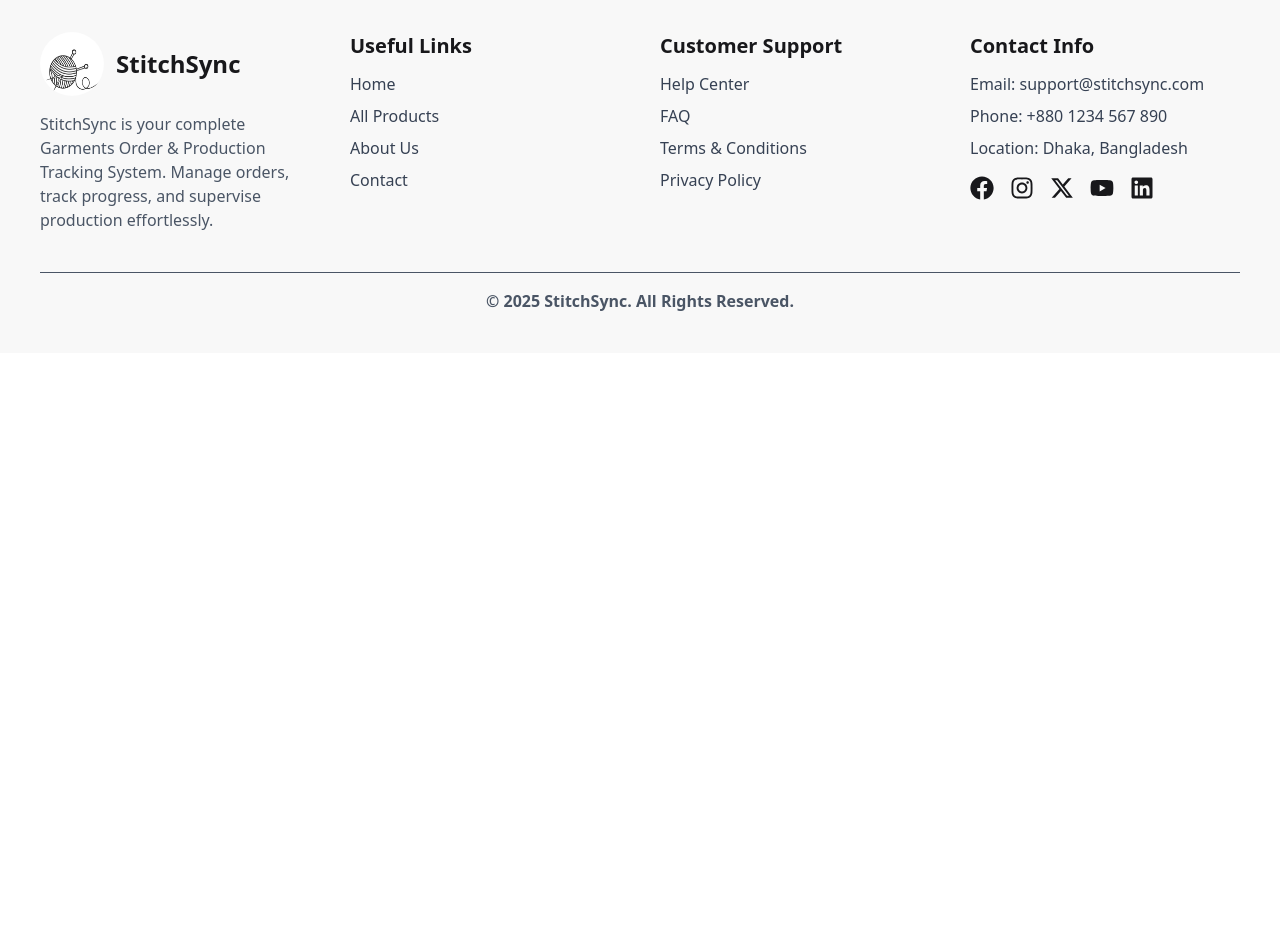
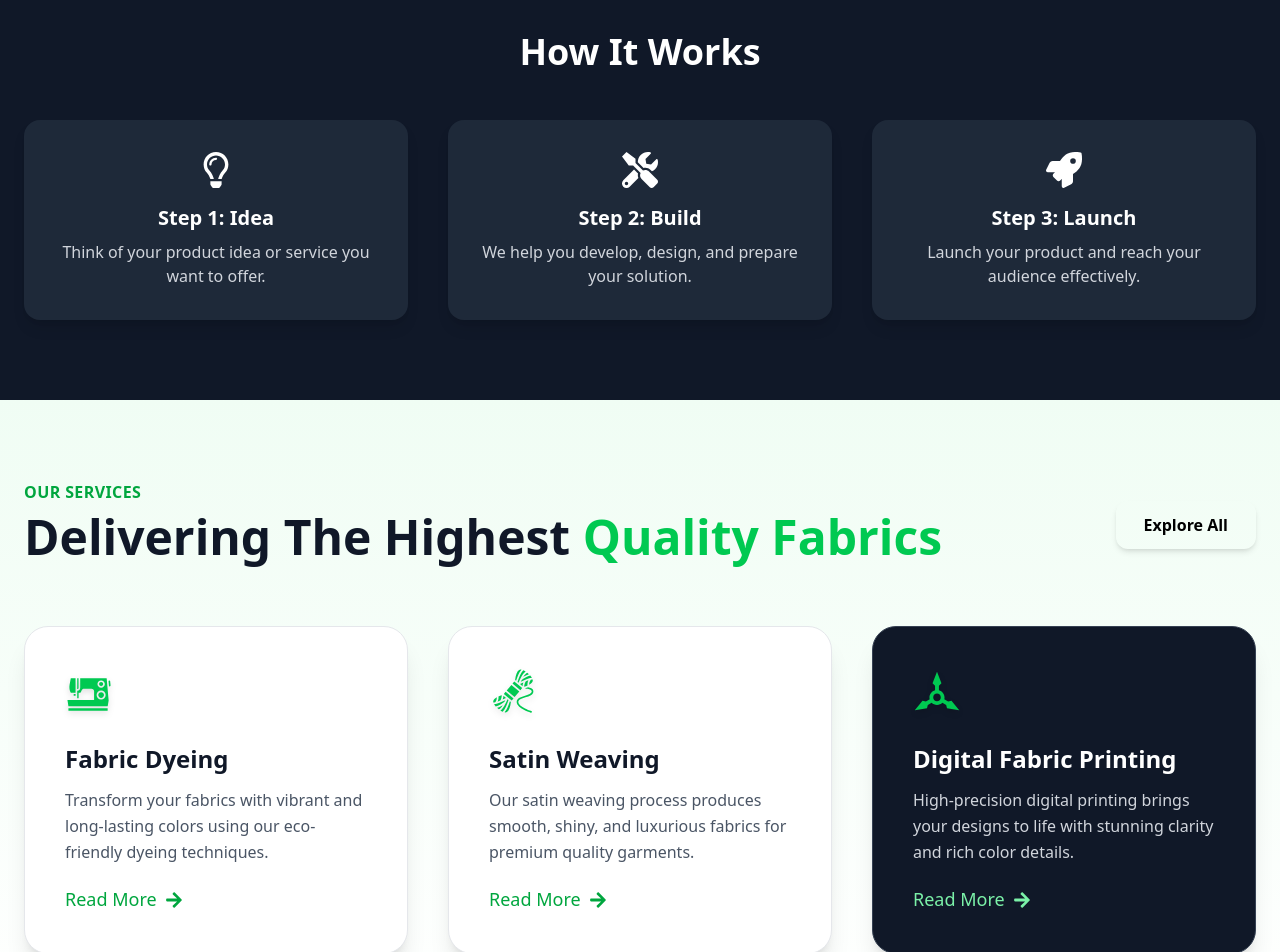
Before and after one commit to prachi23chowdhury/garments-order-production-tracker-system, a React (Vite) app: page / in a window 1280 px wide. Shown: the part 680-1632 px from the top of the page. Before the commit the page ends 1033 px from the top, so only its background shows below. Built offline with nearby package versions, Linux system fonts and the light colour scheme.

Commit message:
added my 2 section

```diff
--- a/src/component/Footer.jsx
+++ b/src/component/Footer.jsx
@@ -1,74 +1,69 @@
 import React from "react";
-import { FaFacebook, FaInstagram, FaLinkedin, FaYoutube } from "react-icons/fa";
-import logo from "../../public/assest/thread.jpg";
+import { FaFacebook, FaInstagram, FaLinkedin, FaYoutube} from "react-icons/fa"; // use FaTwitter instead of FaXTwitter
+import logo from "../../public/assest/thread.jpg"; // ensure path is correct
 import { FaXTwitter } from "react-icons/fa6";
 
 const Footer = () => {
   return (
-    <footer className="bg-base-200 text-base-content p-10 mt-10">
-
+    <footer className="bg-gray-900 text-base-content p-10 mt-10">
       <div className="container mx-auto grid grid-cols-1 md:grid-cols-4 gap-10">
-
         {/* LOGO + DESCRIPTION */}
         <div>
           <div className="flex items-center gap-3 mb-4">
             <img src={logo} alt="Logo" className="h-16 w-16 rounded-full" />
-            <h2 className="text-2xl font-bold">StitchSync</h2>
+            <h2 className="text-2xl font-bold text-white">StitchSync</h2>
           </div>
-          <p className="text-gray-600 leading-6">
-            StitchSync is your complete Garments Order & Production Tracking System.
-            Manage orders, track progress, and supervise production effortlessly.
+          <p className="text-white leading-6">
+            StitchSync is your complete Garments Order & Production Tracking System. Manage orders, track progress, and supervise production effortlessly.
           </p>
         </div>
 
         {/* USEFUL LINKS */}
         <div>
-          <h3 className="text-xl font-semibold mb-3">Useful Links</h3>
-          <ul className="space-y-2 text-gray-700">
-            <li><a className="hover:text-blue-500">Home</a></li>
-            <li><a className="hover:text-blue-500">All Products</a></li>
-            <li><a className="hover:text-blue-500">About Us</a></li>
-            <li><a className="hover:text-blue-500">Contact</a></li>
+          <h3 className="text-xl font-semibold mb-3 text-white">Useful Links</h3>
+          <ul className="space-y-2 text-white">
+            <li><a href="#" className="hover:text-blue-500">Home</a></li>
+            <li><a href="#" className="hover:text-blue-500">All Products</a></li>
+            <li><a href="#" className="hover:text-blue-500">About Us</a></li>
+            <li><a href="#" className="hover:text-blue-500">Contact</a></li>
           </ul>
         </div>
 
         {/* SUPPORT */}
         <div>
-          <h3 className="text-xl font-semibold mb-3">Customer Support</h3>
-          <ul className="space-y-2 text-gray-700">
-            <li><a className="hover:text-blue-500">Help Center</a></li>
-            <li><a className="hover:text-blue-500">FAQ</a></li>
-            <li><a className="hover:text-blue-500">Terms & Conditions</a></li>
-            <li><a className="hover:text-blue-500">Privacy Policy</a></li>
+          <h3 className="text-xl font-semibold mb-3 text-white">Customer Support</h3>
+          <ul className="space-y-2 text-white">
+            <li><a href="#" className="hover:text-blue-500">Help Center</a></li>
+            <li><a href="#" className="hover:text-blue-500">FAQ</a></li>
+            <li><a href="#" className="hover:text-blue-500">Terms & Conditions</a></li>
+            <li><a href="#" className="hover:text-blue-500">Privacy Policy</a></li>
           </ul>
         </div>
 
-        {/* CONTACT INFO + SOCIAL ICONS (MOVED HERE) */}
+        {/* CONTACT INFO + SOCIAL ICONS */}
         <div>
-          <h3 className="text-xl font-semibold mb-3">Contact Info</h3>
-          <ul className="space-y-2 text-gray-700 mb-4">
+          <h3 className="text-xl font-semibold mb-3 text-white">Contact Info</h3>
+          <ul className="space-y-2 text-white mb-4">
             <li>Email: support@stitchsync.com</li>
             <li>Phone: +880 1234 567 890</li>
             <li>Location: Dhaka, Bangladesh</li>
           </ul>
 
-          {/* SOCIAL ICONS MOVED HERE */}
-          <div className="flex gap-4 mt-3 text-2xl">
+          {/* SOCIAL ICONS */}
+          <div className="flex gap-4 mt-3 text-2xl text-white">
             <a href="https://www.facebook.com/" className="hover:text-blue-600 transition"><FaFacebook /></a>
             <a href="https://www.instagram.com/" className="hover:text-pink-600 transition"><FaInstagram /></a>
-            <a href="https://x.com/" className="hover:text-blue-500 transition"><FaXTwitter /></a>
+            <a href="https://twitter.com/" className="hover:text-blue-500 transition"><FaXTwitter /></a>
             <a href="https://www.youtube.com" className="hover:text-red-600 transition"><FaYoutube /></a>
             <a href="https://www.linkedin.com" className="hover:text-blue-700 transition"><FaLinkedin /></a>
           </div>
         </div>
-
       </div>
 
       {/* COPYRIGHT */}
       <div className="text-center mt-10 border-t pt-4 text-gray-600 font-black">
         © 2025 StitchSync. All Rights Reserved.
       </div>
-
     </footer>
   );
 };
--- /dev/null
+++ b/src/component/HowItWorks.jsx
@@ -0,0 +1,64 @@
+import React from 'react';
+import { FaRegLightbulb, FaTools, FaRocket } from 'react-icons/fa';
+import { motion } from 'framer-motion';
+
+export default function HowItWorks() {
+  const steps = [
+    {
+      icon: <FaRegLightbulb className="text-4xl text-white" />,
+      title: "Step 1: Idea",
+      description: "Think of your product idea or service you want to offer."
+    },
+    {
+      icon: <FaTools className="text-4xl text-white" />,
+      title: "Step 2: Build",
+      description: "We help you develop, design, and prepare your solution."
+    },
+    {
+      icon: <FaRocket className="text-4xl text-white" />,
+      title: "Step 3: Launch",
+      description: "Launch your product and reach your audience effectively."
+    },
+  ];
+
+  const containerVariants = {
+    hidden: {},
+    visible: {
+      transition: {
+        staggerChildren: 0.3
+      }
+    }
+  };
+
+  const itemVariants = {
+    hidden: { opacity: 0, y: 50 },
+    visible: { opacity: 1, y: 0, transition: { duration: 0.6, ease: "easeOut" } }
+  };
+
+  return (
+    <section className="py-20 bg-gray-900 text-white">
+      <div className="max-w-7xl mx-auto px-6 text-center">
+        <h2 className="text-3xl sm:text-4xl font-bold mb-12">How It Works</h2>
+        <motion.div
+          className="grid md:grid-cols-3 gap-10"
+          variants={containerVariants}
+          initial="hidden"
+          whileInView="visible"
+          viewport={{ once: true, amount: 0.3 }}
+        >
+          {steps.map((step, index) => (
+            <motion.div
+              key={index}
+              className="bg-gray-800 p-8 rounded-2xl shadow-lg hover:shadow-2xl transition duration-300"
+              variants={itemVariants}
+            >
+              <div className="flex justify-center mb-4">{step.icon}</div>
+              <h3 className="text-xl font-semibold mb-2">{step.title}</h3>
+              <p className="text-gray-300">{step.description}</p>
+            </motion.div>
+          ))}
+        </motion.div>
+      </div>
+    </section>
+  );
+}
--- /dev/null
+++ b/src/component/ServicesCenter.jsx
@@ -0,0 +1,91 @@
+import React from "react";
+import { FaArrowRight } from "react-icons/fa";
+import { GiSewingMachine, GiThreePointedShuriken, GiYarn } from "react-icons/gi";
+
+export default function ServicesCenter() {
+  const services = [
+    {
+      icon: <GiSewingMachine className="text-5xl text-green-500 mb-4 drop-shadow-md" />,
+      title: "Fabric Dyeing",
+      description:
+        "Transform your fabrics with vibrant and long-lasting colors using our eco-friendly dyeing techniques.",
+    },
+    {
+      icon: <GiYarn className="text-5xl text-green-500 mb-4 drop-shadow-md" />,
+      title: "Satin Weaving",
+      description:
+        "Our satin weaving process produces smooth, shiny, and luxurious fabrics for premium quality garments.",
+    },
+    {
+      icon: <GiThreePointedShuriken className="text-5xl text-green-500 mb-4 drop-shadow-md" />,
+      title: "Digital Fabric Printing",
+      description:
+        "High-precision digital printing brings your designs to life with stunning clarity and rich color details.",
+      dark: true,
+    },
+  ];
+
+  return (
+    <section className="py-20 bg-gradient-to-b from-green-50 to-white">
+      <div className="max-w-7xl mx-auto px-6 text-center md:text-left">
+
+        {/* Section Header */}
+        <div className="flex flex-col md:flex-row md:justify-between md:items-center mb-14">
+          <div>
+            <p className="text-green-600 font-semibold tracking-wide uppercase">Our Services</p>
+            <h2 className="text-4xl md:text-5xl font-bold text-gray-900 leading-snug">
+              Delivering The Highest <span className="text-green-500">Quality Fabrics</span>
+            </h2>
+          </div>
+
+          <button className="mt-6 md:mt-0 bg-green-600 shadow-md text-white px-7 py-3 rounded-xl font-semibold
+            hover:bg-green-700 active:scale-95 transition transform duration-500">
+            Explore All
+          </button>
+        </div>
+
+        {/* Services List */}
+        <div className="grid md:grid-cols-3 gap-10">
+          {services.map((service, index) => (
+            <div
+              key={index}
+              className={`p-10 rounded-3xl border-[1px] shadow-xl group cursor-pointer transition-all duration-700
+                ${
+                  service.dark
+                    ? "bg-gray-900 text-white border-gray-700 hover:bg-green-700"
+                    : "bg-white text-gray-900 border-gray-200 hover:bg-green-50"
+                }
+                hover:-translate-y-4 hover:shadow-2xl hover:scale-[1.04]
+              `}
+            >
+              <div className="flex justify-center md:justify-start mb-3 group-hover:scale-110 transition duration-500">
+                {service.icon}
+              </div>
+
+              <h3 className="text-2xl font-semibold mb-3">{service.title}</h3>
+
+              <p className={`leading-relaxed mb-5 ${
+                service.dark ? "text-gray-300" : "text-gray-600"
+              }`}>
+                {service.description}
+              </p>
+
+              <a
+                href="#"
+                className={`flex items-center gap-2 font-medium text-lg transition-all duration-500
+                  group-hover:translate-x-2 ${
+                  service.dark
+                    ? "text-green-300 hover:text-white"
+                    : "text-green-600 hover:text-green-800"
+                }`}
+              >
+                Read More <FaArrowRight className="mt-[2px]" />
+              </a>
+            </div>
+          ))}
+        </div>
+
+      </div>
+    </section>
+  );
+}
--- a/src/component/pages/Home.jsx
+++ b/src/component/pages/Home.jsx
@@ -2,11 +2,15 @@ import React from 'react';
 import Navbar from '../Navbar';
 import { Outlet } from 'react-router';
 import HeroSection from '../HeroSection';
+import HowItWorks from '../HowItWorks';
+import ServicesCenter from '../ServicesCenter';
 
 const Home = () => {
     return (
         <div>
            <HeroSection></HeroSection>
+           <HowItWorks></HowItWorks>
+           <ServicesCenter></ServicesCenter>
         </div>
     );
 };
```
